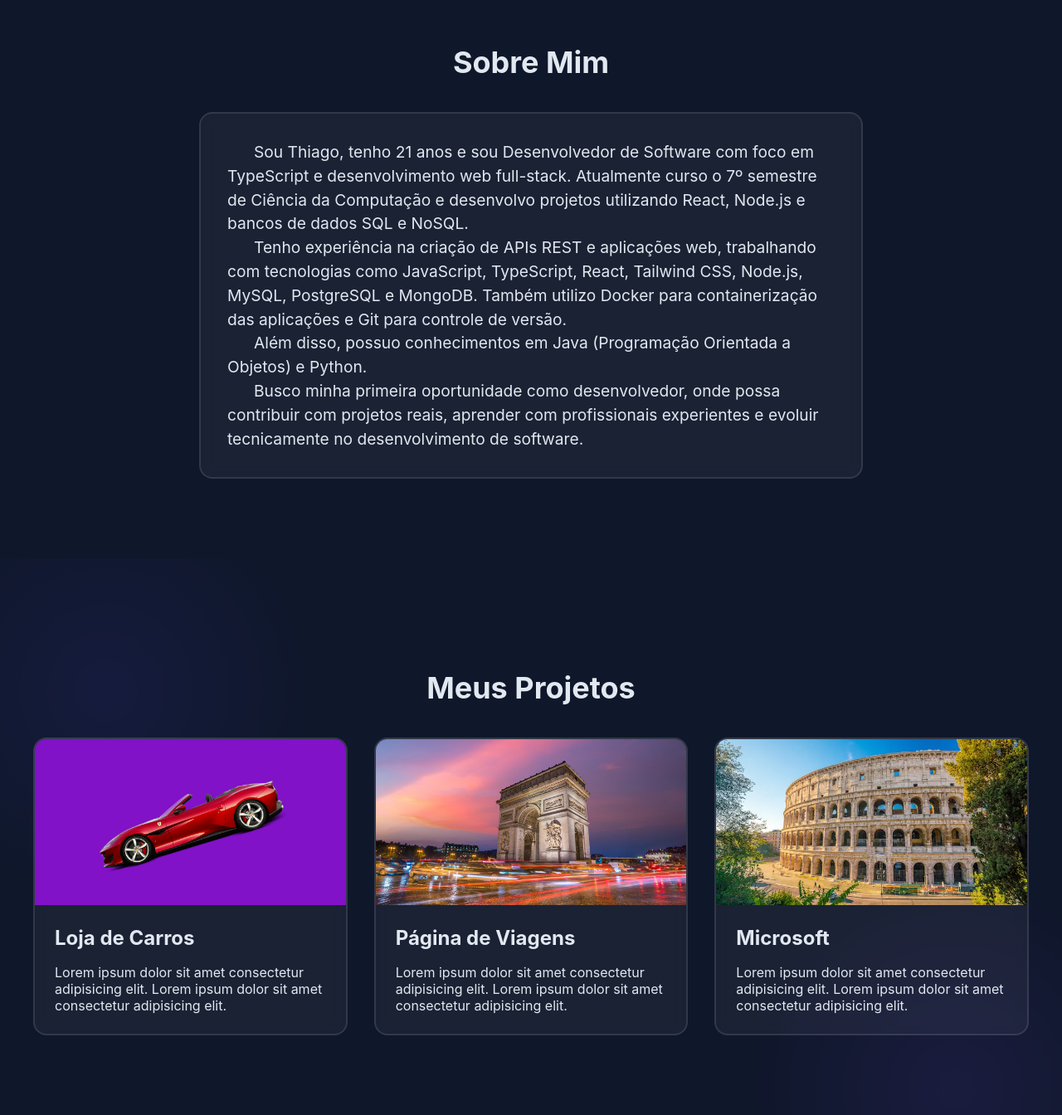
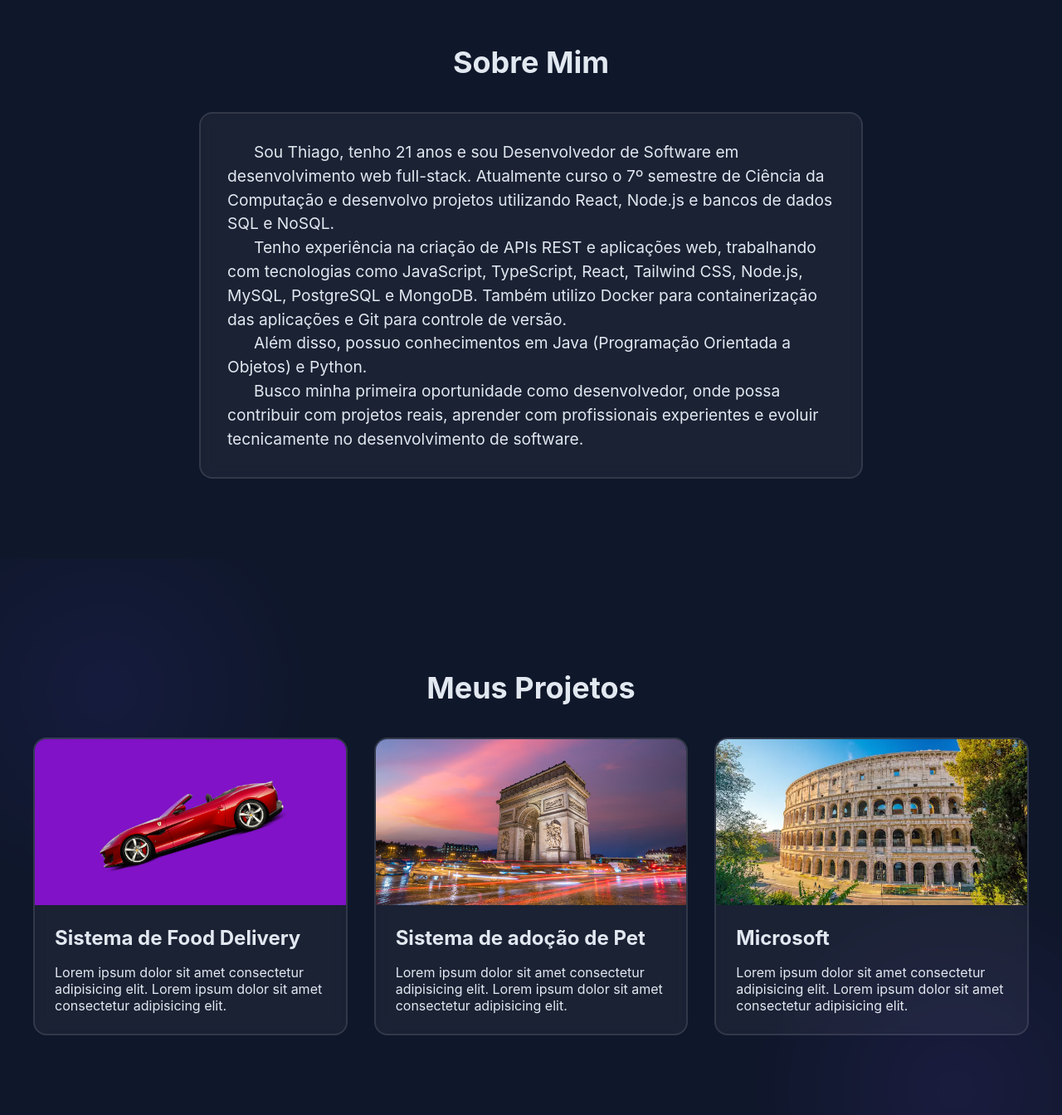
Before and after one commit to ThiagoLimaSanto/Portfolio, a React (Vite) app: page / in a window 1280 px wide. Shown: the part 881-2225 px from the top of the page at 83% size. Built offline with nearby package versions, Linux system fonts and the light colour scheme.

Commit message:
Atualizando sobre

```diff
--- a/src/components/Projects/index.tsx
+++ b/src/components/Projects/index.tsx
@@ -10,12 +10,12 @@ export function Projects() {
         <Heading Tag="h2">Meus Projetos</Heading>
         <div className="grid grid-cols-[repeat(auto-fit,_minmax(300px,_1fr))] gap-8 max-w-300 mx-auto">
           <Cards
-            title="Loja de Carros"
+            title="Sistema de Food Delivery"
             description="Lorem ipsum dolor sit amet consectetur adipisicing elit. Lorem ipsum dolor sit amet consectetur adipisicing elit."
             imgUrl="/images/projeto1.png"
           />
           <Cards
-            title="Página de Viagens"
+            title="Sistema de adoção de Pet"
             description="Lorem ipsum dolor sit amet consectetur adipisicing elit. Lorem ipsum dolor sit amet consectetur adipisicing elit."
             imgUrl="/images/projeto2.png"
           />
--- a/src/components/about/index.tsx
+++ b/src/components/about/index.tsx
@@ -6,8 +6,7 @@ export function About() {
       <Heading Tag="h2">Sobre Mim</Heading>
       <div className="p-8 max-w-200 mx-auto rounded-2xl border-2 border-(--vidro) backdrop-blur-sm bg-[rgba(255,255,255,0.05)]">
         <p className="text-[1.2rem] indent-8">
-          Sou Thiago, tenho 21 anos e sou Desenvolvedor de Software com foco em
-          TypeScript e desenvolvimento web full-stack. Atualmente curso o 7º
+          Sou Thiago, tenho 21 anos e sou Desenvolvedor de Software em desenvolvimento web full-stack. Atualmente curso o 7º
           semestre de Ciência da Computação e desenvolvo projetos utilizando
           React, Node.js e bancos de dados SQL e NoSQL.
         </p>
```
